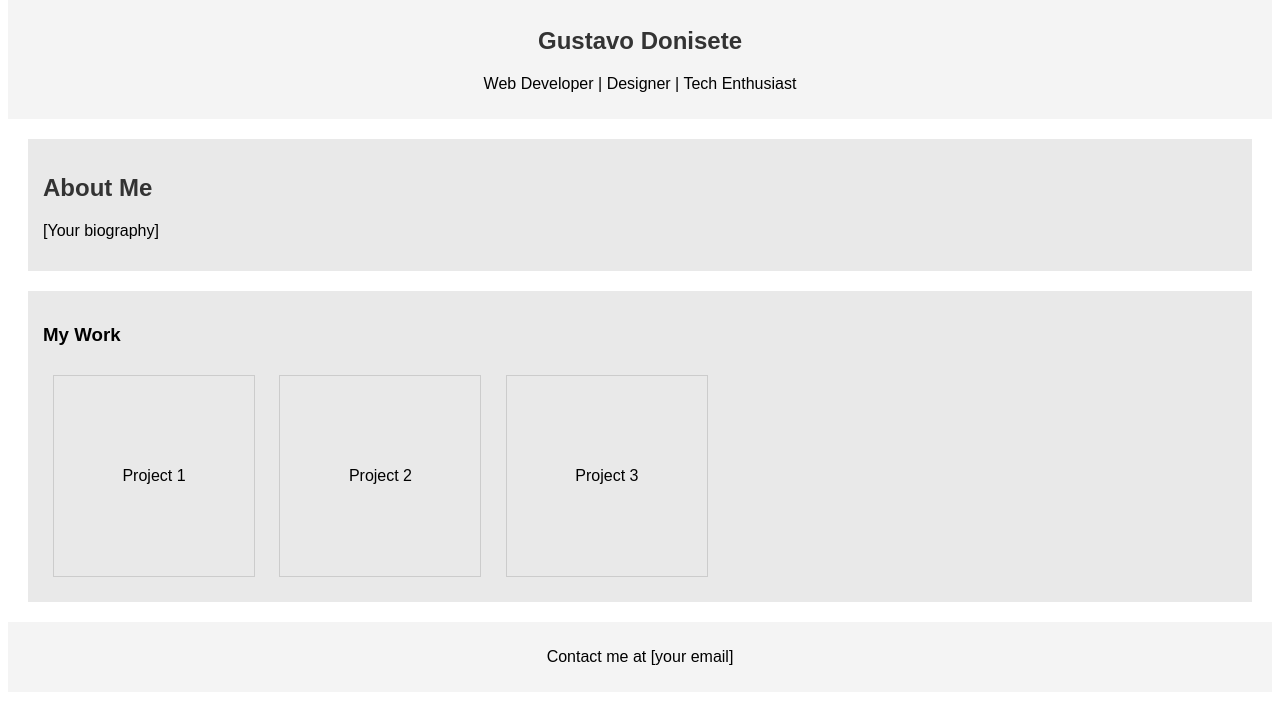
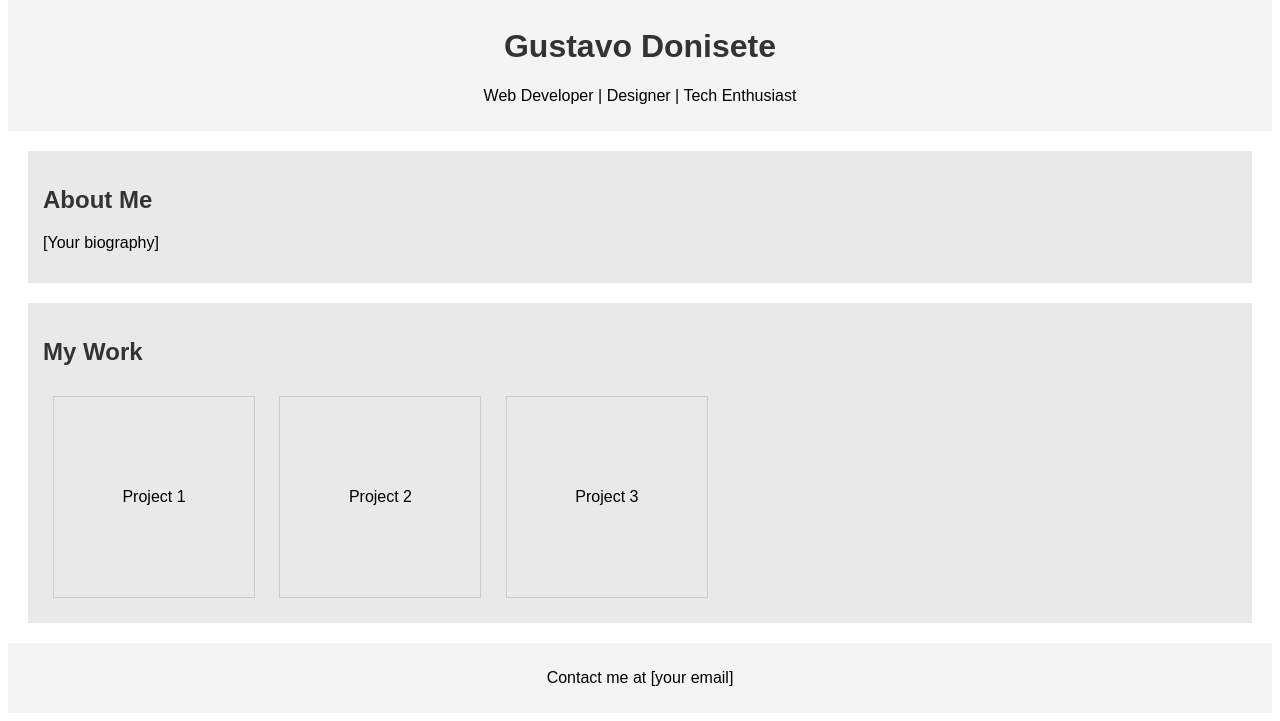
Before and after one commit to GustavoDonisete/Teste-controle-de-vers-o, a plain HTML site: page index.html in a window 1280 px wide. Shown: the part 171-892 px from the top of the page. Before the commit the page ends 871 px from the top, so only its background shows below. Drawn offline with Linux system fonts and the light colour scheme.

Commit message:
Revert "Modificando h1 para h2 e h2 para h3"
This reverts commit ce19ba479a622fcc593ef3942a58f1d387425581.

```diff
--- a/index.html
+++ b/index.html
@@ -6,7 +6,7 @@
 <body>
     <header>
         <img src="https://i.imgur.com/KvEuBiI.png">
-        <h2>Gustavo Donisete</h2>
+        <h1>Gustavo Donisete</h1>
         <p>Web Developer | Designer | Tech Enthusiast</p>
     </header>
     <section id="bio">
@@ -14,7 +14,7 @@
         <p>[Your biography]</p>
     </section>
     <section id="work">
-        <h3>My Work</h3>
+        <h2>My Work</h2>
         <div class="project" id="project1">Project 1</div>
         <div class="project" id="project2">Project 2</div>
         <div class="project" id="project3">Project 3</div>
```
